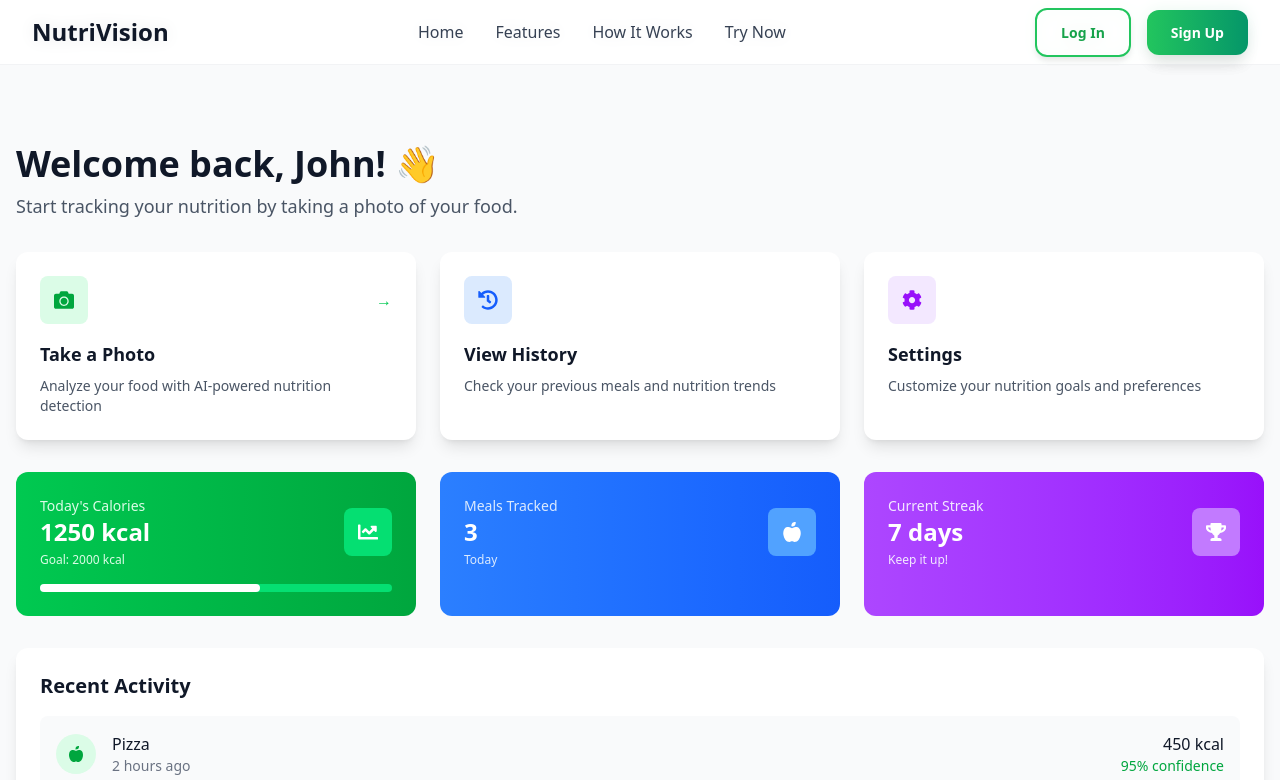
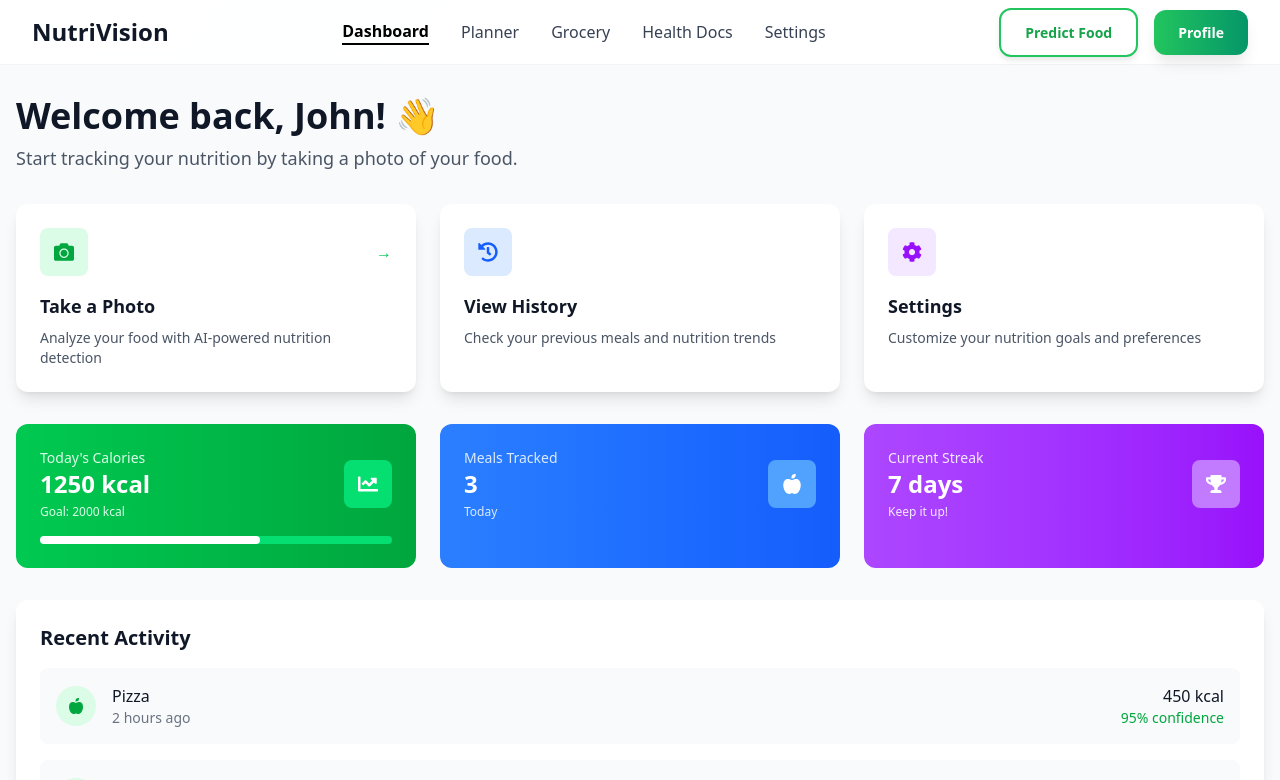
Before and after one commit to lakshya4568/food_Prediction, a Next.js app: page /dashboard in a window 1280 px wide. Shown: the top 780 px of the page. Built offline with nearby package versions, Linux system fonts and the light colour scheme.

Commit message:
feat: Refactor Header component for improved navigation and remove redundant imports in DashboardPage

```diff
--- a/src/app/(main)/dashboard/page.jsx
+++ b/src/app/(main)/dashboard/page.jsx
@@ -11,8 +11,6 @@ import {
   FaSignOutAlt,
 } from "react-icons/fa";
 import Link from "next/link";
-import Header from "@/components/Header";
-import Footer from "@/components/Footer";
 
 export default function DashboardPage() {
   const [user, setUser] = useState(null);
@@ -38,11 +36,8 @@ export default function DashboardPage() {
   }, []);
 
   return (
-    <div className="min-h-screen bg-gray-50">
-      <Header />
-
-      <main className="pt-20 pb-12">
-        <div className="container mx-auto px-4">
+    <div className="bg-gray-50 py-8">
+      <div className="container mx-auto px-4">
           {/* Welcome Section */}
           <div className="mb-8">
             <h1 className="text-3xl md:text-4xl font-bold text-gray-900 mb-2">
@@ -291,9 +286,6 @@ export default function DashboardPage() {
             </div>
           </div>
         </div>
-      </main>
-
-      <Footer />
-    </div>
+      </div>
   );
 }
--- a/src/components/Header.jsx
+++ b/src/components/Header.jsx
@@ -2,9 +2,32 @@
 
 import Link from "next/link";
 import { useState } from "react";
+import { usePathname } from "next/navigation";
 
 export default function Header() {
   const [isMenuOpen, setIsMenuOpen] = useState(false);
+  const pathname = usePathname();
+
+  // Navigation items for main app pages
+  const navItems = [
+    { href: "/dashboard", label: "Dashboard" },
+    { href: "/planner", label: "Planner" },
+    { href: "/grocery", label: "Grocery" },
+    { href: "/health-docs", label: "Health Docs" },
+    { href: "/settings", label: "Settings" },
+  ];
+
+  // Check if a link is active
+  const isActiveLink = (href) => pathname === href;
+
+  // Get link classes based on active state
+  const getLinkClasses = (href) => {
+    const baseClasses = "transition-colors duration-200";
+    if (isActiveLink(href)) {
+      return `${baseClasses} text-primary-600 font-semibold border-b-2 border-primary-600`;
+    }
+    return `${baseClasses} text-gray-700 hover:text-primary-500`;
+  };
 
   return (
     <header className="fixed top-0 left-0 right-0 z-50 bg-white/90 backdrop-blur-sm border-b border-gray-200/50">
@@ -22,39 +45,24 @@ export default function Header() {
 
           {/* Desktop Navigation */}
           <nav className="hidden md:flex items-center space-x-8">
-            <Link
-              href="/"
-              className="text-gray-700 hover:text-primary-500 transition-colors"
-            >
-              Home
-            </Link>
-            <Link
-              href="#features"
-              className="text-gray-700 hover:text-primary-500 transition-colors"
-            >
-              Features
-            </Link>
-            <Link
-              href="#how-it-works"
-              className="text-gray-700 hover:text-primary-500 transition-colors"
-            >
-              How It Works
-            </Link>
-            <Link
-              href="/predict"
-              className="text-gray-700 hover:text-primary-500 transition-colors"
-            >
-              Try Now
-            </Link>
+            {navItems.map((item) => (
+              <Link
+                key={item.href}
+                href={item.href}
+                className={getLinkClasses(item.href)}
+              >
+                {item.label}
+              </Link>
+            ))}
           </nav>
 
-          {/* CTA Buttons */}
+          {/* User Actions */}
           <div className="hidden md:flex items-center space-x-4">
-            <Link href="/auth" className="btn btn-outline">
-              Log In
+            <Link href="/predict" className="btn btn-outline">
+              Predict Food
             </Link>
-            <Link href="/auth?signup=true" className="btn btn-primary">
-              Sign Up
+            <Link href="/profile" className="btn btn-primary">
+              Profile
             </Link>
           </div>
 
@@ -72,38 +80,16 @@ export default function Header() {
         {isMenuOpen && (
           <div className="md:hidden py-4 border-t border-gray-200">
             <nav className="flex flex-col space-y-4">
-              <Link
-                href="/"
-                className="text-gray-700 hover:text-primary-500 transition-colors"
-              >
-                Home
-              </Link>
-              <Link
-                href="#features"
-                className="text-gray-700 hover:text-primary-500 transition-colors"
-              >
-                Features
-              </Link>
-              <Link
-                href="#how-it-works"
-                className="text-gray-700 hover:text-primary-500 transition-colors"
-              >
-                How It Works
-              </Link>
-              <Link
-                href="/predict"
-                className="text-gray-700 hover:text-primary-500 transition-colors"
-              >
-                Try Now
-              </Link>
-              <div className="flex flex-col space-y-2 pt-4">
-                <Link href="/auth" className="btn btn-outline">
-                  Log In
+              {navItems.map((item) => (
+                <Link
+                  key={item.href}
+                  href={item.href}
+                  className={getLinkClasses(item.href)}
+                  onClick={() => setIsMenuOpen(false)}
+                >
+                  {item.label}
                 </Link>
-                <Link href="/auth?signup=true" className="btn btn-primary">
-                  Sign Up
-                </Link>
-              </div>
+              ))}
             </nav>
           </div>
         )}
```
Also changed, not shown: .taskmaster/tasks/tasks.json.
